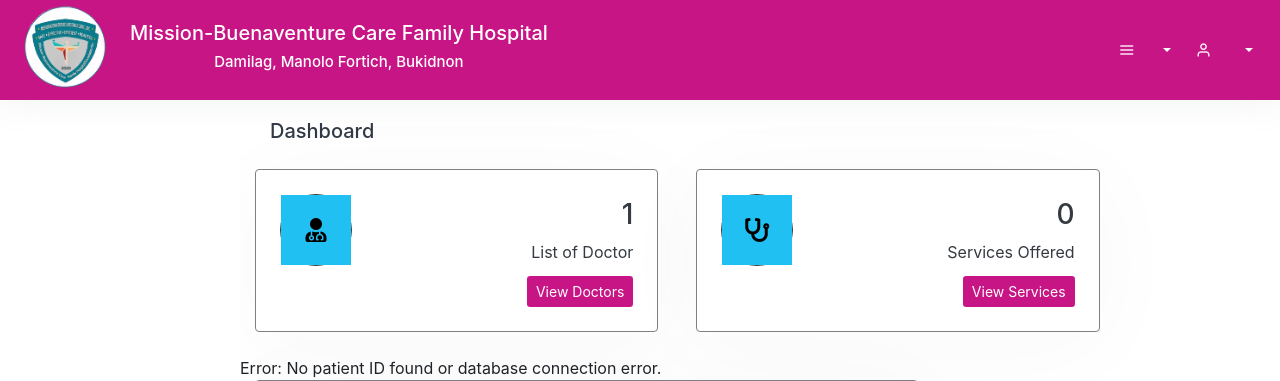
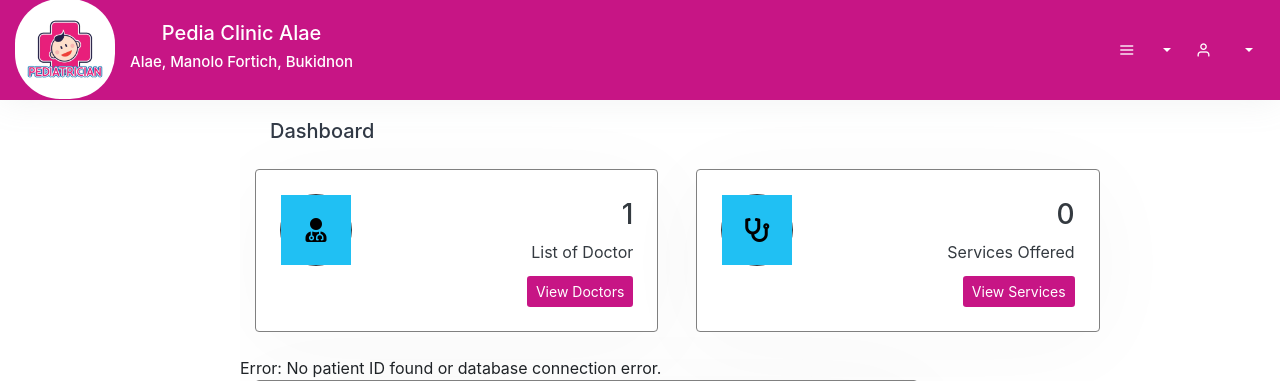
Before and after one commit to Jkmanait/PMS-CLINIC, a PHP site: page /patient/index.php in a window 1280 px wide. Shown: the top 381 px of the page. Run offline with PHP 8.4, Linux system fonts and the light colour scheme; data comes from the database, SQL or seed files in the repository; data that the repository does not hold is empty; some libraries are stand-ins or nearby versions.

Commit message:
changes on logo and clinic name

```diff
--- a/patient/assets/inc/nav.php
+++ b/patient/assets/inc/nav.php
@@ -97,17 +97,20 @@
     </ul>
 
     <!-- LOGO -->
+    <!-- LOGO -->
     <div class="logo-box" style="display: flex; align-items: center; white-space: nowrap;">
-    <a href="index.php" class="logo text-center" style="display: flex; align-items: center;">
+        <a href="his_admin_dashboard.php" class="logo text-center" style="display: flex; align-items: center;">
         <span class="logo-lg">
-            <img src="assets/images/logo.png.png" style="height: 100px; width: 100px; margin-top: -7px;" alt="Logo">
-        </span>
-        <span class="logo-sm">
-            <img src="assets/images/logo.png.png" style="height: 100px; width: 100px; margin-top: -7px;" alt="Logo">
-        </span>
+    <img src="assets/images/logo.jpg" style="height: 100px; width: 100px; margin-top: -3px; border-radius: 45%;" alt="Logo">
+</span>
+
+            <span class="logo-sm">
+                <img src="assets/images/logo.png.png" style="height: 100px; width: 100px; margin-top: -7px;" alt="Logo">
+            </span>
+
         <div>
-            <h1 style="font-size: 20px; color: white; margin-left: 15px; white-space: nowrap;">Mission-Buenaventure Care Family Hospital</h1>
-            <h1 style="font-size: 15px; color: white; margin-left: 15px; white-space: nowrap;">Damilag, Manolo Fortich, Bukidnon</h1>
+            <h1 style="font-size: 20px; color: white; margin-left: 15px; white-space: nowrap;">Pedia Clinic Alae</h1>
+            <h1 style="font-size: 15px; color: white; margin-left: 15px; white-space: nowrap;">Alae, Manolo Fortich, Bukidnon</h1>
         </div>
     </a>
 </div>
```
